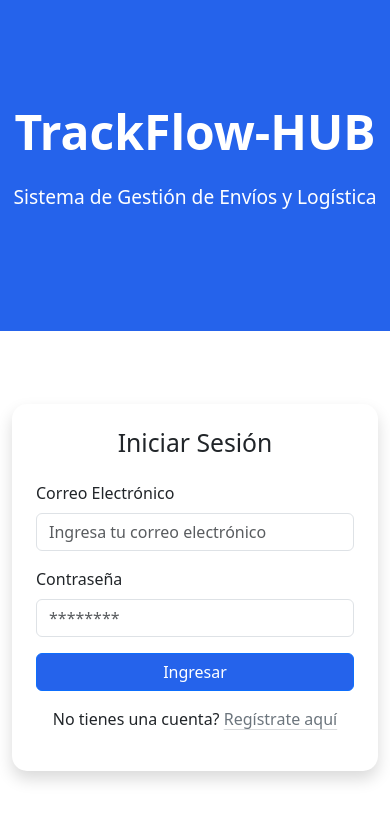
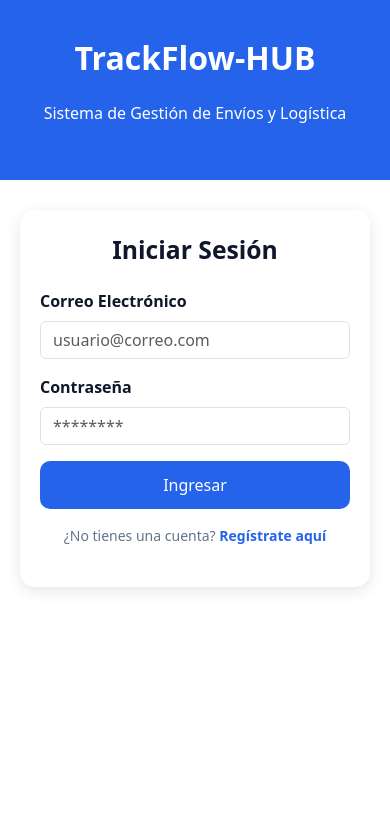
Before and after one commit to MelvinGGS/AYD1_Proyecto_VJ_G3, a React app in the folder frontend/: page / in a window 390 px wide. Shown: the top 820 px of the page. Built offline with nearby package versions, Linux system fonts and the light colour scheme; the HTML template or start-up script is replaced by a standard one.

Commit message:
feat: login y dashboards por rol para ingreso de usuarios

```diff
--- a/frontend/src/App.jsx
+++ b/frontend/src/App.jsx
@@ -3,6 +3,10 @@ import { Routes, Route } from "react-router-dom";
 import Login from "./paginas/usuario/autenticacion/Login";
 import Registro from "./paginas/usuario/autenticacion/Registro";
 import ConfirmacionCorreo from "./paginas/usuario/autenticacion/ConfirmacionCorreo";
+import DashboardAdmin from "./paginas/dashboards/DashboardAdmin";
+import DashboardCliente from "./paginas/dashboards/DashboardCliente";
+import DashboardOperador from "./paginas/dashboards/DashboardOperador";
+import DashboardEmpresa from "./paginas/dashboards/DashboardEmpresa";
 
 function App() {
   return (
@@ -10,6 +14,10 @@ function App() {
       <Route path="/" element={<Login />} />
       <Route path="/registro" element={<Registro />} />
       <Route path="/confirmar-correo" element={<ConfirmacionCorreo />} />
+      <Route path="/dashboard-admin" element={<DashboardAdmin />} />
+      <Route path="/dashboard-cliente" element={<DashboardCliente />} />
+      <Route path="/dashboard-operador" element={<DashboardOperador />} />
+      <Route path="/dashboard-empresa" element={<DashboardEmpresa />} />
     </Routes>
   );
 }
--- a/frontend/src/estilos/aute.css
+++ b/frontend/src/estilos/aute.css
@@ -103,22 +103,47 @@
 }
 
 /* para el responsive */
-@media (max-width: 991px){
+@media (max-width: 991px) {
 
-    .panel-info{
-        padding: 30px;
+    .contenedor-auth {
+        flex-direction: column;
     }
 
-    .panel-info h1{
-        font-size: 3rem;
+    .panel-info {
+        width: 100%;
+        padding: 30px;
+        min-height: 180px;
     }
 
-    .card{
-        max-width: 90%;
+    .panel-info h1 {
+        font-size: 2.5rem;
+    }
+
+    .panel-info p {
+        font-size: 1rem;
+    }
+
+    .panel-formulario {
+        width: 100%;
+        padding: 30px 20px;
+    }
+
+    .card {
+        max-width: 100%;
     }
 }
 
-/* --- CLASES DE DISEÑO PREMIUM (TrackFlow-HUB) --- */
+@media (max-width: 480px) {
+
+    .panel-info h1 {
+        font-size: 2rem;
+    }
+
+    .card {
+        padding: 25px 20px;
+    }
+}
+
 
 .card-registro {
     width: 100%;
--- /dev/null
+++ b/frontend/src/paginas/dashboards/DashboardAdmin.jsx
@@ -0,0 +1,9 @@
+function DashboardAdmin() {
+  return (
+    <div style={{ display: 'flex', justifyContent: 'center', alignItems: 'center', minHeight: '100vh', backgroundColor: '#F1F5F9' }}>
+      <h1 style={{ color: '#0F172A' }}>Dashboard Administrador</h1>
+    </div>
+  );
+}
+
+export default DashboardAdmin;
--- /dev/null
+++ b/frontend/src/paginas/dashboards/DashboardCliente.jsx
@@ -0,0 +1,9 @@
+function DashboardCliente() {
+  return (
+    <div style={{ display: 'flex', justifyContent: 'center', alignItems: 'center', minHeight: '100vh', backgroundColor: '#F1F5F9' }}>
+      <h1 style={{ color: '#0F172A' }}>Dashboard Cliente</h1>
+    </div>
+  );
+}
+
+export default DashboardCliente;
--- /dev/null
+++ b/frontend/src/paginas/dashboards/DashboardEmpresa.jsx
@@ -0,0 +1,9 @@
+function DashboardEmpresa() {
+  return (
+    <div style={{ display: 'flex', justifyContent: 'center', alignItems: 'center', minHeight: '100vh', backgroundColor: '#F1F5F9' }}>
+      <h1 style={{ color: '#0F172A' }}>Dashboard Empresa de Transporte</h1>
+    </div>
+  );
+}
+
+export default DashboardEmpresa;
--- /dev/null
+++ b/frontend/src/paginas/dashboards/DashboardOperador.jsx
@@ -0,0 +1,9 @@
+function DashboardOperador() {
+  return (
+    <div style={{ display: 'flex', justifyContent: 'center', alignItems: 'center', minHeight: '100vh', backgroundColor: '#F1F5F9' }}>
+      <h1 style={{ color: '#0F172A' }}>Dashboard Operador</h1>
+    </div>
+  );
+}
+
+export default DashboardOperador;
--- a/frontend/src/paginas/usuario/autenticacion/Login.jsx
+++ b/frontend/src/paginas/usuario/autenticacion/Login.jsx
@@ -26,12 +26,12 @@ function Login() {
 
     const datos = new FormData(formulario);
     const requestData = {
-      correo_electronico: datos.get("correo_electronico"),
-      contrasena: datos.get("contrasena")
+      email: datos.get("correo_electronico"),
+      password: datos.get("contrasena")
     };
 
     try {
-      const respuesta = await fetch("http://localhost:3001/api/auth/login", {
+      const respuesta = await fetch("http://localhost:3000/api/auth/login", {
         method: "POST",
         headers: { "Content-Type": "application/json" },
         body: JSON.stringify(requestData)
@@ -39,21 +39,32 @@ function Login() {
 
       if (respuesta.status === 202) {
         // Administrador requiere 2FA
-        navigate('/confirmar-correo', { state: { esAdmin2FA: true, correo: requestData.correo_electronico } });
+        navigate('/confirmar-correo', { state: { esAdmin2FA: true, correo: requestData.email } });
       } else if (respuesta.ok) {
-        // Login exitoso, guardar token y redirigir
         const data = await respuesta.json();
         localStorage.setItem("token", data.token);
         localStorage.setItem("rol", data.rol);
 
-        if (data.rol === "administrador" || data.rol === "admin") {
-          navigate('/dashboard');
-        } else {
-          navigate('/eventos');
+        // Redirigir según el rol
+        switch (data.rol) {
+          case "administrador":
+            navigate('/dashboard/admin');
+            break;
+          case "cliente":
+            navigate('/dashboard/cliente');
+            break;
+          case "operador":
+            navigate('/dashboard/operador');
+            break;
+          case "empresa_transporte":
+            navigate('/dashboard/empresa');
+            break;
+          default:
+            navigate('/');
         }
       } else {
-        const texto = await respuesta.text();
-        setError(texto || "Credenciales invalidas");
+        const data = await respuesta.json();
+        setError(data.message || "Credenciales inválidas.");
       }
     } catch (err) {
       setError("Error al conectar con el servidor.");
@@ -62,21 +73,17 @@ function Login() {
   };
 
   return (
-    <div className="container-fluid min-vh-100">
-      <div className="row min-vh-100">
+    <div className="contenedor-auth">
 
-        <div className="col-lg-6 d-flex flex-column justify-content-center align-items-center panel-info text-center">
+      <div className="panel-info">
         <h1>TrackFlow-HUB</h1>
         <p>Sistema de Gestión de Envíos y Logística</p>
       </div>
 
-        <div className="col-lg-6 d-flex justify-content-center align-items-center panel-formulario">
-          <div
-            className="card shadow p-4 w-100"
-            style={{ maxWidth: "450px" }}
-          >
+      <div className="panel-formulario">
+        <div className="card">
 
-            <h2 className="text-center mb-4">
+          <h2 className="text-center mb-4" style={{ color: 'var(--color-secundario)', fontWeight: 'bold' }}>
             Iniciar Sesión
           </h2>
 
@@ -87,28 +94,25 @@ function Login() {
           >
 
             <div className="mb-3">
-                <label className="form-label">
+              <label className="form-label" style={{ fontWeight: '600', color: 'var(--color-secundario)' }}>
                 Correo Electrónico
               </label>
-
               <input
                 type="email"
                 name="correo_electronico"
                 className="form-control"
-                  placeholder="Ingresa tu correo electrónico"
+                placeholder="usuario@correo.com"
                 required
               />
-
               <div className="invalid-feedback">
                 Se debe ingresar un correo electrónico válido.
               </div>
             </div>
 
             <div className="mb-3">
-                <label className="form-label">
+              <label className="form-label" style={{ fontWeight: '600', color: 'var(--color-secundario)' }}>
                 Contraseña
               </label>
-
               <input
                 type="password"
                 name="contrasena"
@@ -117,31 +121,30 @@ function Login() {
                 minLength="8"
                 required
               />
-
               <div className="invalid-feedback">
                 La contraseña debe tener al menos 8 caracteres.
               </div>
             </div>
 
             {error && (
-                <div style={{ backgroundColor: '#f8d7da', color: '#721c24', padding: '10px', borderRadius: '5px', marginBottom: '15px', fontSize: '14px', textAlign: 'center' }}>
+              <div style={{ backgroundColor: '#f8d7da', color: '#721c24', padding: '10px', borderRadius: '10px', marginBottom: '15px', fontSize: '14px', textAlign: 'center' }}>
                 {error}
               </div>
             )}
 
             <button
               type="submit"
-                className="btn btn-primary w-100"
+              className="btn-primary"
               disabled={cargando}
             >
               {cargando ? 'Ingresando...' : 'Ingresar'}
             </button>
 
-              <p className="text-center mt-3">
-                No tienes una cuenta?{" "}
+            <p className="text-center mt-3" style={{ fontSize: '14px', color: 'var(--color-texto-mutado)' }}>
+              ¿No tienes una cuenta?{" "}
               <Link
                 to="/registro"
-                  className="link-secondary link-offset-2 link-underline-opacity-25 link-underline-opacity-100-hover"
+                style={{ color: 'var(--color-primario)', fontWeight: '600', textDecoration: 'none' }}
               >
                 Regístrate aquí
               </Link>
@@ -153,7 +156,6 @@ function Login() {
       </div>
 
     </div>
-    </div>
   );
 }
 
```
Also changed, not shown: 1 other file (tests, documents, lock files or other folders). Lines whose indentation alone changed are shown as unchanged.
